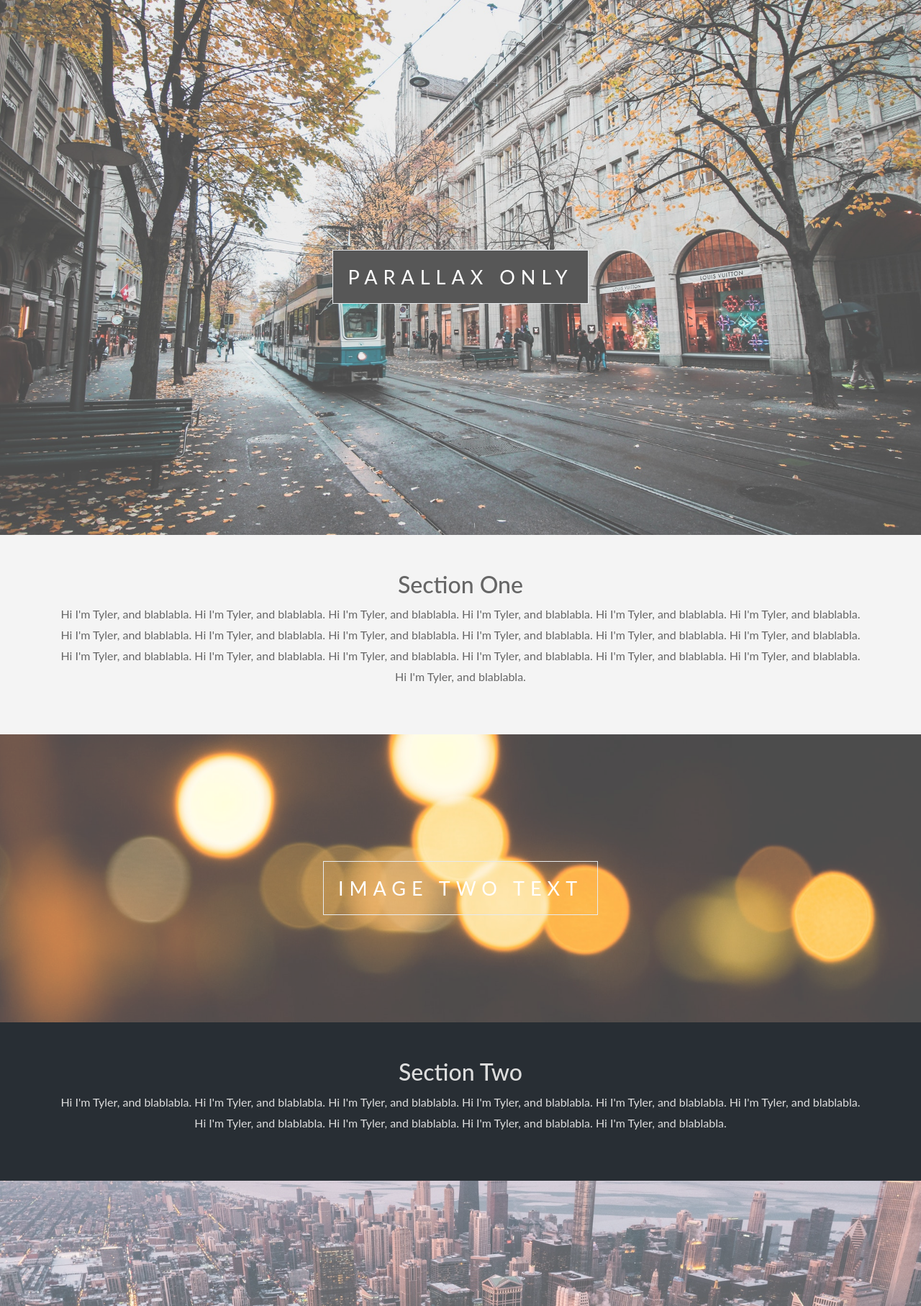
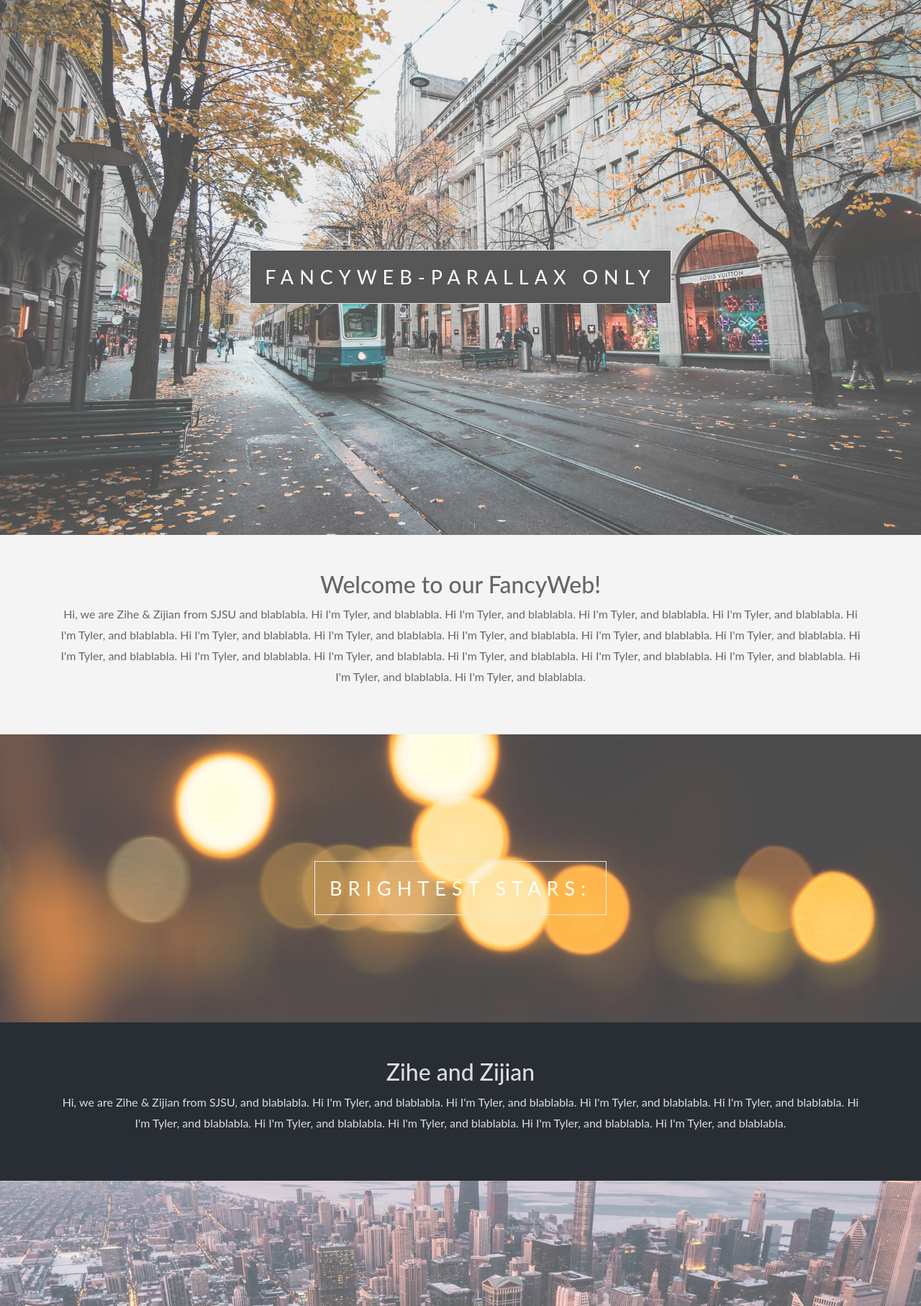
Before and after one commit to zijianguan0204/FancyWeb, a PHP site: page / in a window 1280 px wide. Shown: the part 62-1876 px from the top of the page at 72% size. Run offline with PHP 8.4, Linux system fonts and the light colour scheme.

Commit message:
Beta V2.1
minor issue fixed

```diff
--- a/index.php
+++ b/index.php
@@ -57,15 +57,15 @@
   <div class="pimg1">
     <div class="ptext">
       <span class="border">
-        Parallax Only
+        FancyWeb-Parallax Only
       </span>
     </div>
   </div>
 
   <section class="section section-light">
-    <h2>Section One</h2>
+    <h2>Welcome to our FancyWeb!</h2>
     <p>
-      Hi I'm Tyler, and blablabla. Hi I'm Tyler, and blablabla. Hi I'm Tyler, and blablabla. Hi I'm Tyler, and blablabla. Hi I'm Tyler, and blablabla. Hi I'm Tyler, and blablabla. Hi I'm Tyler, and blablabla. Hi I'm Tyler, and blablabla. Hi I'm Tyler, and blablabla. Hi I'm Tyler, and blablabla. Hi I'm Tyler, and blablabla. Hi I'm Tyler, and blablabla. Hi I'm Tyler, and blablabla. Hi I'm Tyler, and blablabla. Hi I'm Tyler, and blablabla. Hi I'm Tyler, and blablabla. Hi I'm Tyler, and blablabla. Hi I'm Tyler, and blablabla. Hi I'm Tyler, and blablabla.
+      Hi, we are Zihe & Zijian from SJSU and blablabla. Hi I'm Tyler, and blablabla. Hi I'm Tyler, and blablabla. Hi I'm Tyler, and blablabla. Hi I'm Tyler, and blablabla. Hi I'm Tyler, and blablabla. Hi I'm Tyler, and blablabla. Hi I'm Tyler, and blablabla. Hi I'm Tyler, and blablabla. Hi I'm Tyler, and blablabla. Hi I'm Tyler, and blablabla. Hi I'm Tyler, and blablabla. Hi I'm Tyler, and blablabla. Hi I'm Tyler, and blablabla. Hi I'm Tyler, and blablabla. Hi I'm Tyler, and blablabla. Hi I'm Tyler, and blablabla. Hi I'm Tyler, and blablabla. Hi I'm Tyler, and blablabla.
     </p>
   </section>
 
@@ -74,15 +74,15 @@
   <div class="pimg2">
     <div class="ptext">
       <span class="border trans">
-        Image Two Text
+        Brightest Stars:
       </span>
     </div>
   </div>
 
   <section class="section section-dark">
-    <h2>Section Two</h2>
+    <h2>Zihe and Zijian</h2>
     <p>
-      Hi I'm Tyler, and blablabla. Hi I'm Tyler, and blablabla. Hi I'm Tyler, and blablabla. Hi I'm Tyler, and blablabla. Hi I'm Tyler, and blablabla. Hi I'm Tyler, and blablabla. Hi I'm Tyler, and blablabla. Hi I'm Tyler, and blablabla. Hi I'm Tyler, and blablabla. Hi I'm Tyler, and blablabla.
+      Hi, we are Zihe & Zijian from SJSU, and blablabla. Hi I'm Tyler, and blablabla. Hi I'm Tyler, and blablabla. Hi I'm Tyler, and blablabla. Hi I'm Tyler, and blablabla. Hi I'm Tyler, and blablabla. Hi I'm Tyler, and blablabla. Hi I'm Tyler, and blablabla. Hi I'm Tyler, and blablabla. Hi I'm Tyler, and blablabla.
     </p>
   </section>
 
@@ -92,15 +92,15 @@
   <div class="pimg3">
     <div class="ptext">
       <span class="border">
-        Image Three Text
+        We appreciate your visit:)
       </span>
     </div>
   </div>
 
   <section class="section section-dark">
-    <h2>Section Three</h2>
+    <h2>Our Contact Info:</h2>
     <p>
-      Hi I'm Tyler, and blablabla. Hi I'm Tyler, and blablabla. Hi I'm Tyler, and blablabla. Hi I'm Tyler, and blablabla. Hi I'm Tyler, and blablabla. Hi I'm Tyler, and blablabla. Hi I'm Tyler, and blablabla. Hi I'm Tyler, and blablabla. Hi I'm Tyler, and blablabla. Hi I'm Tyler, and blablabla. Hi I'm Tyler, and blablabla. Hi I'm Tyler, and blablabla. Hi I'm Tyler, and blablabla.
+      Hi, we are Zihe & Zijian from SJSU and blablabla. Hi I'm Tyler, and blablabla. Hi I'm Tyler, and blablabla. Hi I'm Tyler, and blablabla. Hi I'm Tyler, and blablabla. Hi I'm Tyler, and blablabla. Hi I'm Tyler, and blablabla. Hi I'm Tyler, and blablabla. Hi I'm Tyler, and blablabla. Hi I'm Tyler, and blablabla. Hi I'm Tyler, and blablabla. Hi I'm Tyler, and blablabla. Hi I'm Tyler, and blablabla.
     </p>
   </section>
 
```
